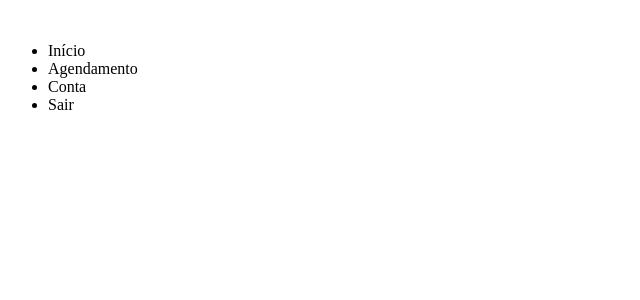
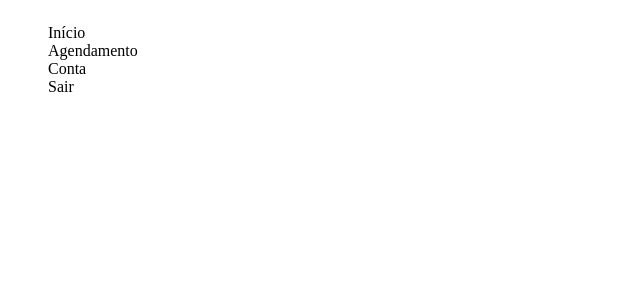
Before and after one commit to FuentesRichard/squad-31, a Next.js app in the folder PoC/Frontend/: page /Home in a window 1280 px wide. Shown: the top 300 px of the page, without its empty margins (0-640 px from the left). Built offline with nearby package versions, Linux system fonts and the light colour scheme.

Commit message:
Criando o styled-component Cabecalho

```diff
--- a/PoC/Frontend/pages/Home.js
+++ b/PoC/Frontend/pages/Home.js
@@ -1,9 +1,18 @@
 import React from "react";
+import styled from "styled-components";
+import { GlobalStyle } from "./Login";
+
+const Cabecalho = styled.header`
+   display: flex;
+
+   ul {
+      list-style: none;
+   }
+`;
 
 export default function Home() {
-   return(
-      <>
-         <header>
+   return (
+      <Cabecalho>
          <img src=""></img>
          <nav>
             <ul>
@@ -13,7 +22,6 @@ export default function Home() {
                <li>Sair</li>
             </ul>
          </nav>
-         </header>
-      </>
+      </Cabecalho>
    );
 }
```
Lines whose indentation alone changed are shown as unchanged.
